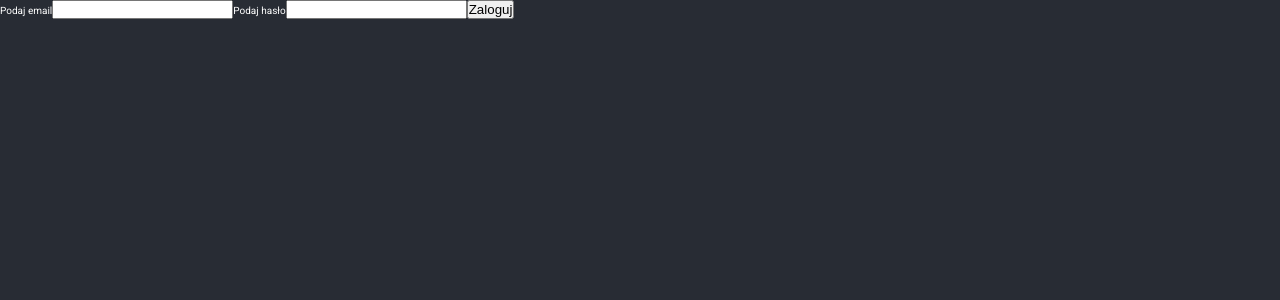
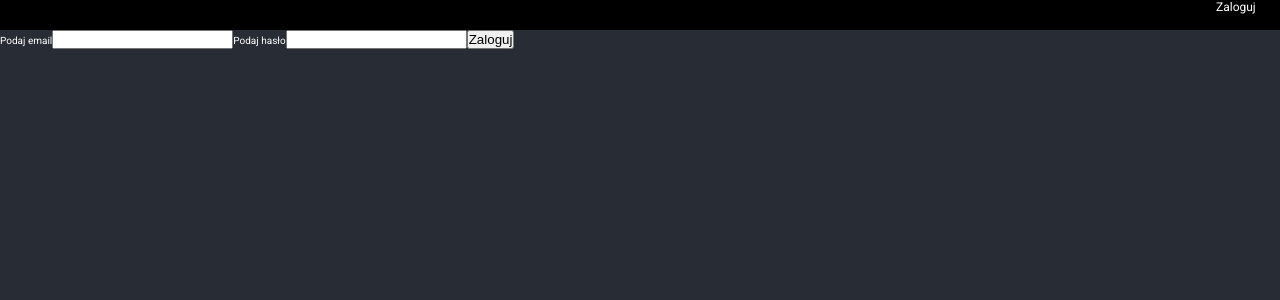
Before and after one commit to kwaq102/flashCardsFront, a React (Create React App) app: page /login in a window 1280 px wide. Shown: the top 300 px of the page. Built offline with nearby package versions, Linux system fonts and the light colour scheme.

Commit message:
added topBanner

```diff
--- a/src/App.tsx
+++ b/src/App.tsx
@@ -1,6 +1,6 @@
 import React, { createContext, useState } from "react";
 import { Route } from "react-router";
-import { Routes, Navigate } from "react-router-dom";
+import { Routes, Navigate, Link } from "react-router-dom";
 import LoginPage from "./pages/LoginPage";
 import RegisterPage from "./pages/RegisterPage";
 import UserPage from "./pages/UserPage";
@@ -8,7 +8,7 @@ import { UserEntity } from "../../back/types/user";
 import HomePage from "./pages/HomePage";
 import ErrorPage from "./pages/ErrorPage";
 
-import './styles/index.scss'
+import "./styles/index.scss";
 
 interface LoggedContextType {
 	logged: boolean;
@@ -43,7 +43,18 @@ function App() {
 
 	return (
 		<div className="App">
-		<LoggedContext.Provider
+			<div className="App__bannerTop">
+			{logged ? (
+				<Link to="/" className="App__bannerTop__btn" onClick={handleLogOut}>
+					Wyloguj
+				</Link>
+			) : (
+				<Link to="/login" className="App__bannerTop__btn">
+					Zaloguj
+				</Link>
+			)}
+		</div>
+			<LoggedContext.Provider
 				value={{
 					logged,
 					handleLogIn,
--- /dev/null
+++ b/src/styles/BannerTop.scss
@@ -0,0 +1,16 @@
+.App__bannerTop {
+	position: relative;
+	top: 0;
+	left: 0;
+	width: 100%;
+	height: 30px;
+	background-color: #000;
+
+	.App__bannerTop__btn {
+		@include link();
+		margin-left: 95%;
+		margin-right: 10px;
+		color: #fff;
+		font-size: 1.2rem;
+	}
+}
--- a/src/styles/index.scss
+++ b/src/styles/index.scss
@@ -1,5 +1,6 @@
 @import "vars.scss";
 @import "mixins.scss";
 @import "App.scss";
+@import "BannerTop.scss";
 @import "HomePage.scss";
 @import "RegisterPage.scss";
```
